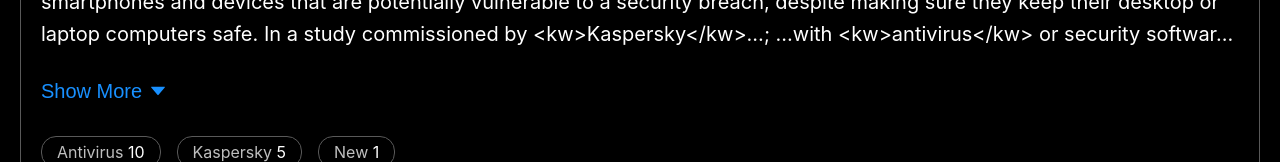
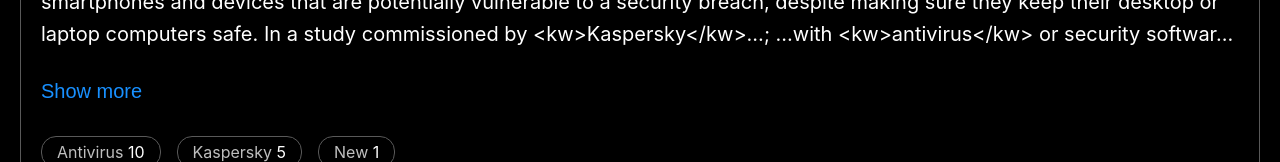
Before and after one commit to gr-sv/newsblock, a React (Create React App) app: page / in a window 1280 px wide. Shown: the part 256-418 px from the top of the page. Built offline with nearby package versions, Linux system fonts and the light colour scheme.

Commit message:
Add event on the Button

```diff
--- a/src/components/shared/button/button.module.scss
+++ b/src/components/shared/button/button.module.scss
@@ -21,6 +21,7 @@
 
 .button_showMore {
 	padding: 5px 0;
+	text-transform: none;
 }
 
 .button_source {
--- a/src/components/shared/highlights/highlights.jsx
+++ b/src/components/shared/highlights/highlights.jsx
@@ -2,7 +2,7 @@
 import { data } from "../../../data.js";
 import Button from "../button/button.jsx";
 import { Flex, Typography } from 'antd';
-import { CaretDownFilled } from '@ant-design/icons';
+// import { CaretDownFilled } from '@ant-design/icons';
 import s from './highlights.module.scss';
 
 const { Paragraph } = Typography;
@@ -10,23 +10,24 @@
 function Highlights () {
 
 	const [ellipsis, setEllipsis] = useState(true);
+	const [text, setText] = useState('Show more');
 
+	function changeButton () {
+		setEllipsis(!ellipsis);
+		setText('Show less');
+	}
 
 	return (
 		<Flex vertical align='start'>
 			<Paragraph className={s.text} ellipsis={ellipsis ? { rows: 3, expandable: true, symbol: '' } : false}>
-
 				{(data?.HIGHLIGHTS).join('; ')}
-
 			</Paragraph>
 
 			<Button
 				button_showMore
-				onClick={() => (
-					setEllipsis(!ellipsis)
-				)}
+				onClick={changeButton}
 			>
-				Show more <CaretDownFilled />
+				{text}
 			</Button>
 		</Flex>
 	)
```
